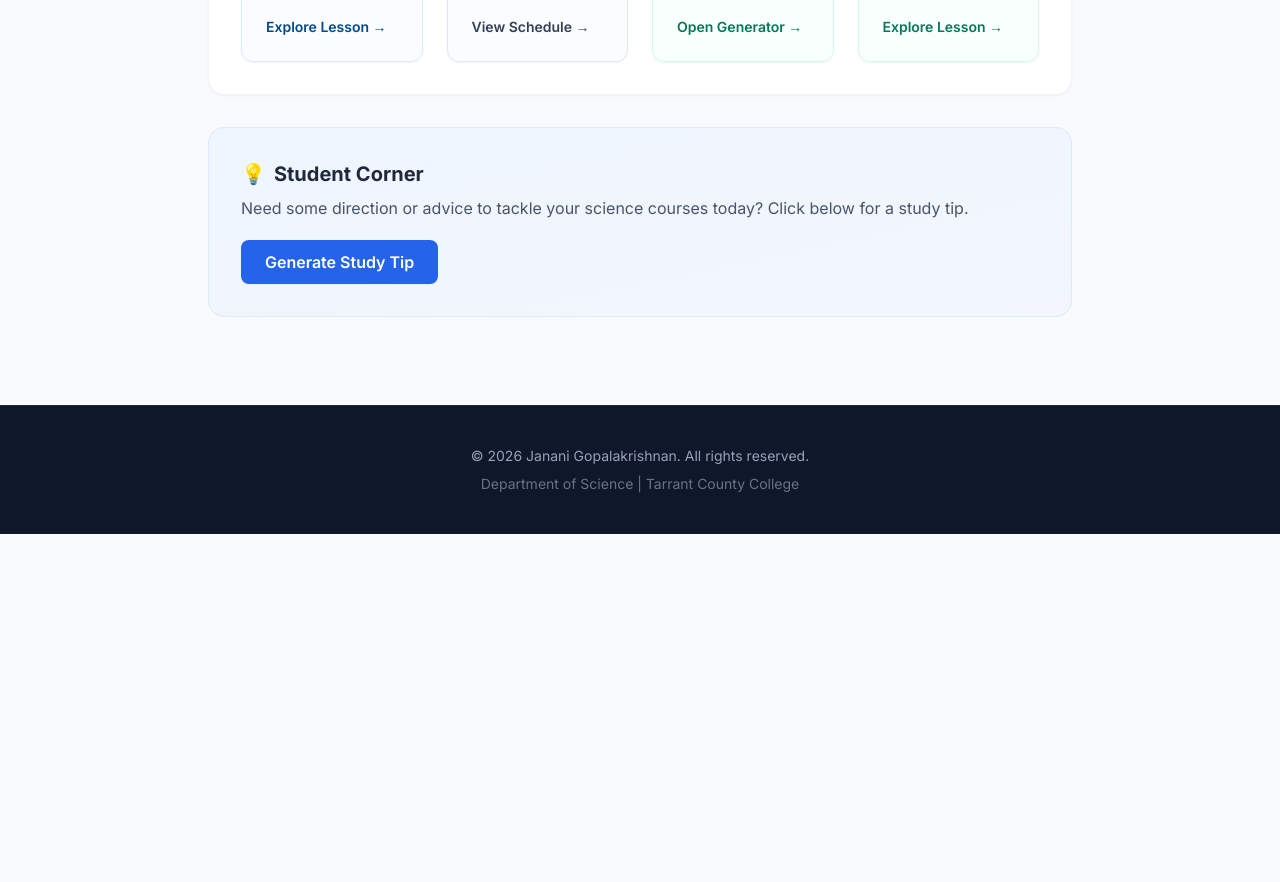
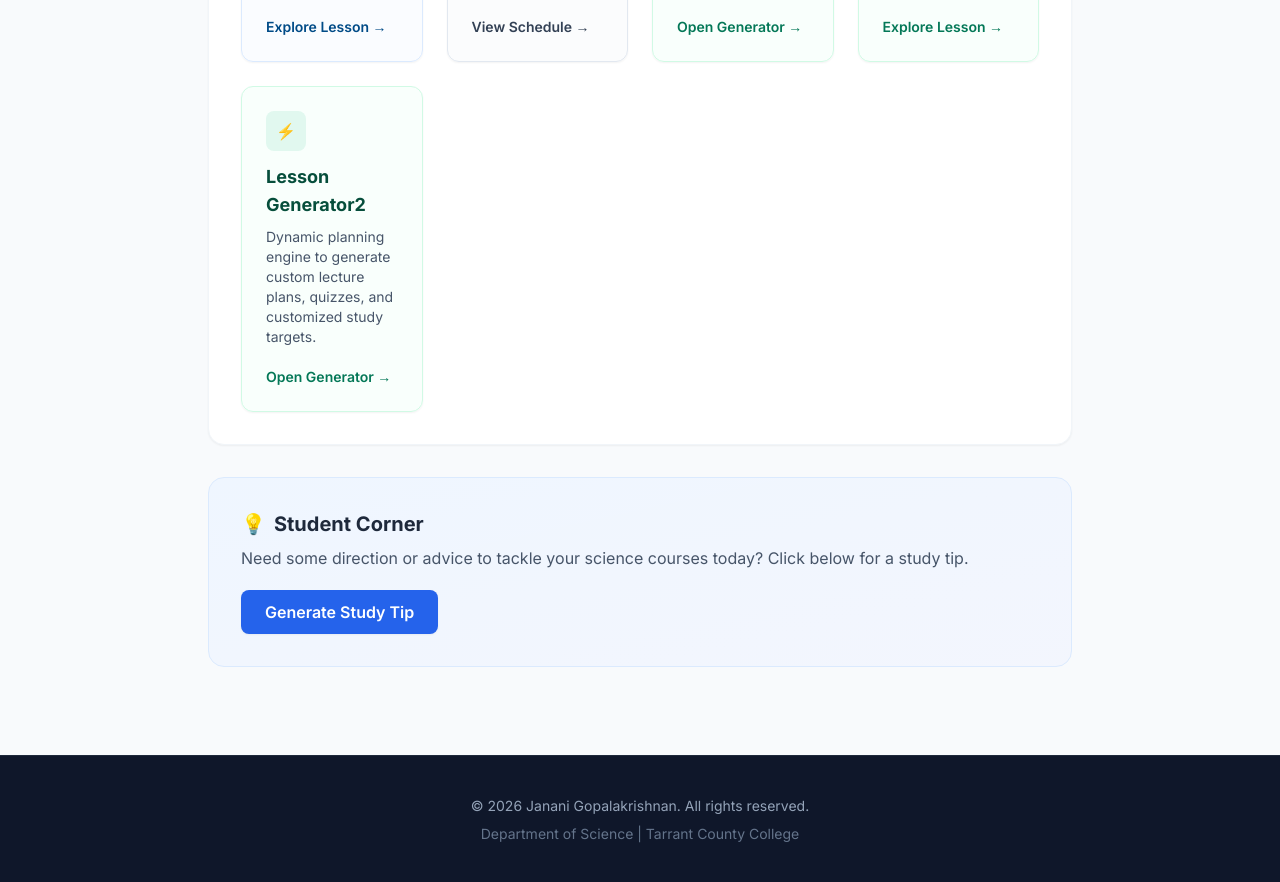
Before and after one commit to Jananigopalakrishnan/ai1, a plain HTML site: page index.html in a window 1280 px wide. Shown: the part 990-1872 px from the top of the page. Before the commit the page ends 1524 px from the top, so only its background shows below. Drawn offline with nearby package versions, Linux system fonts and the light colour scheme.

Commit message:
Update index.html

```diff
--- a/index.html
+++ b/index.html
@@ -106,6 +106,18 @@
                     </span>
                 </a>
 
+                 <!-- 5. Lesson Generator2 (NEW LINK) -->
+                <a href="lesson_generator2.html" class="interactive-card flex flex-col justify-between p-6 rounded-xl border border-emerald-100 bg-emerald-50/30 hover:bg-emerald-50 hover:border-emerald-200 shadow-sm group">
+                    <div>
+                        <div class="w-10 h-10 rounded-lg bg-emerald-500/10 flex items-center justify-center text-emerald-600 font-bold mb-3">⚡</div>
+                        <h3 class="font-bold text-lg text-emerald-900 group-hover:text-emerald-800">Lesson Generator2</h3>
+                        <p class="text-sm text-slate-600 mt-2">Dynamic planning engine to generate custom lecture plans, quizzes, and customized study targets.</p>
+                    </div>
+                    <span class="mt-5 inline-flex items-center text-sm font-semibold text-emerald-700 group-hover:underline">
+                        Open Generator &rarr;
+                    </span>
+                </a>
+
             </div>
         </section>
 
```
